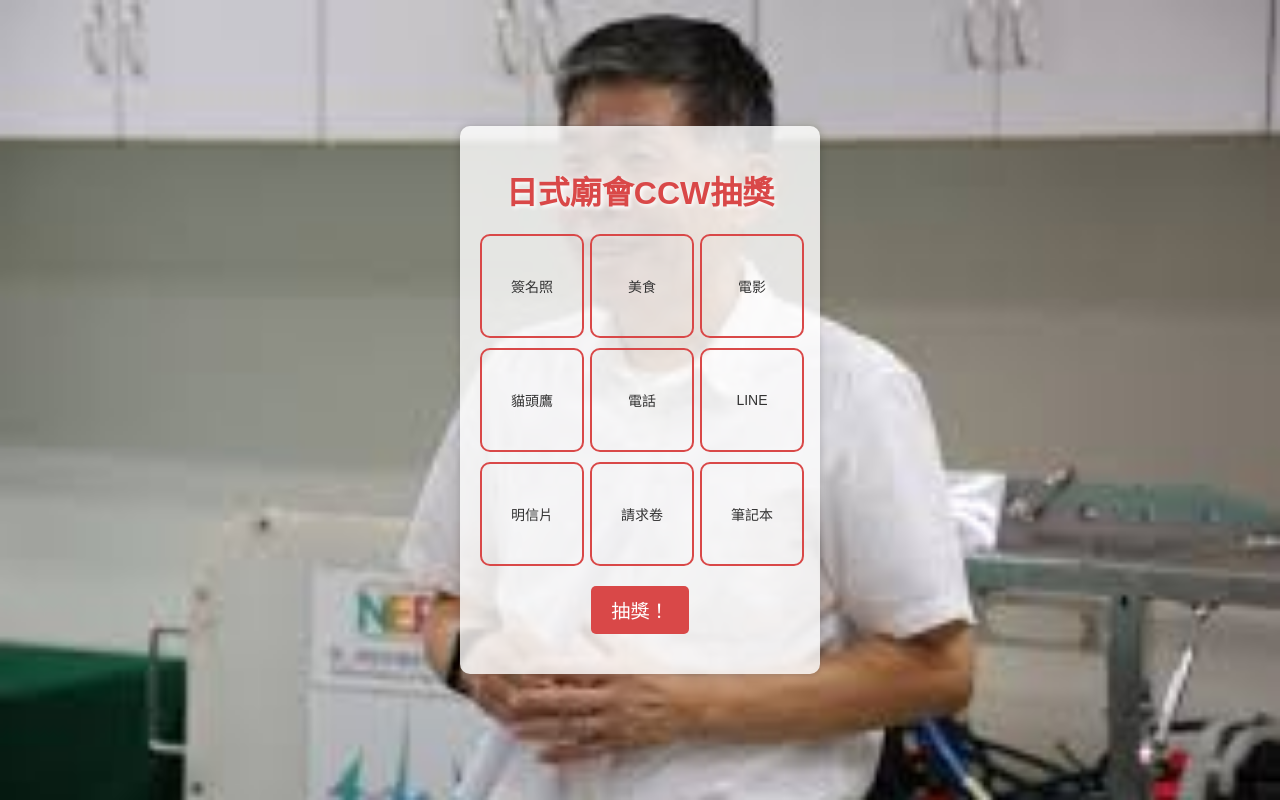
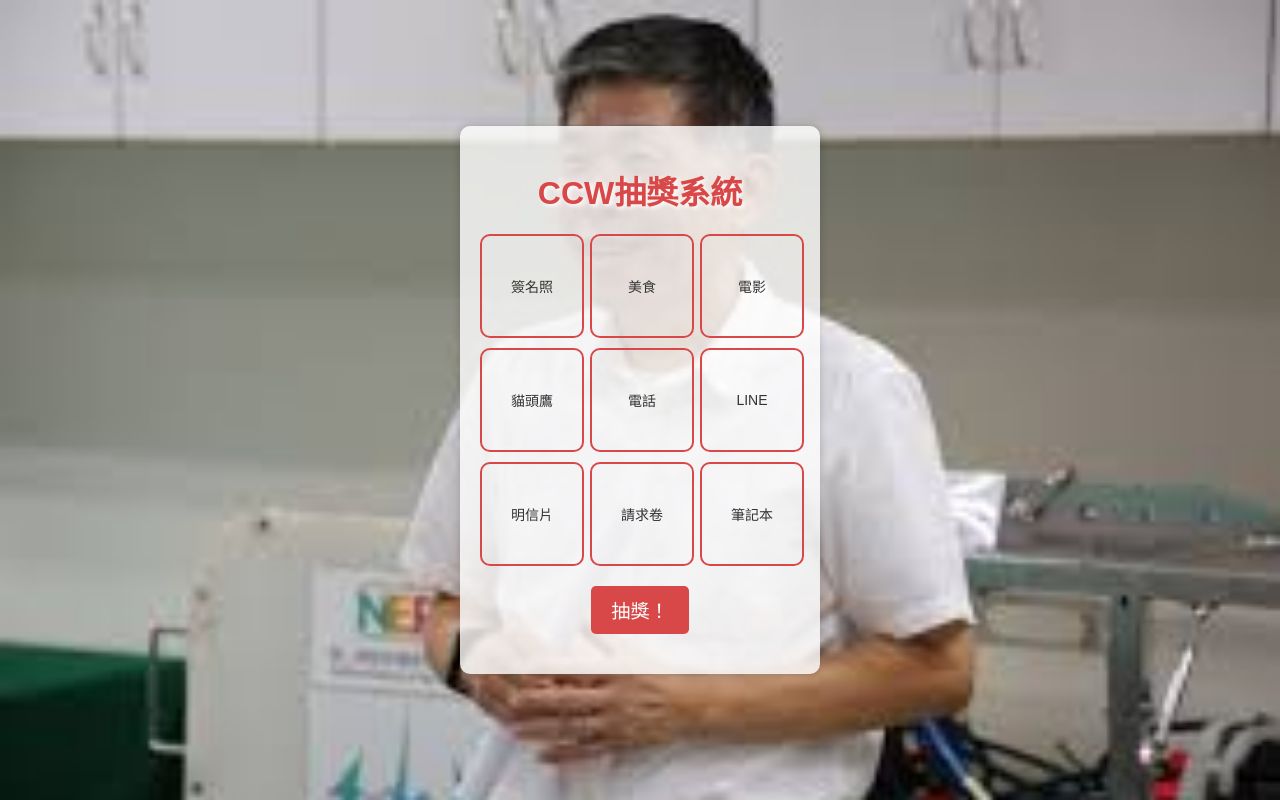
Before and after one commit to enhun/ccw-lottery, a plain HTML site: page index.html in a window 1280 px wide. Drawn offline with Linux system fonts and the light colour scheme.

Commit message:
Update index.html

```diff
--- a/index.html
+++ b/index.html
@@ -3,12 +3,12 @@
 <head>
     <meta charset="UTF-8">
     <meta name="viewport" content="width=device-width, initial-scale=1.0">
-    <title>日式廟會CCW抽獎</title>
+    <title>CCW抽獎系統</title>
     <link rel="stylesheet" href="style.css">
 </head>
 <body>
     <div class="container">
-        <h1>日式廟會CCW抽獎</h1>
+        <h1>CCW抽獎系統</h1>
         <div class="grid">
             <div class="cell" id="cell-1" data-prize="CCW帥氣簽名照一張">簽名照</div>
             <div class="cell" id="cell-2" data-prize="和CCW享受美食一張">美食</div>
```
